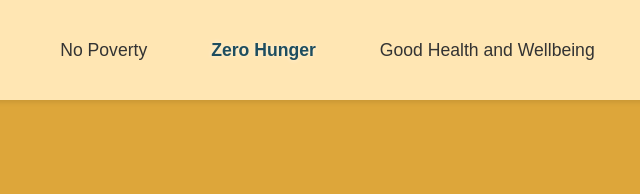
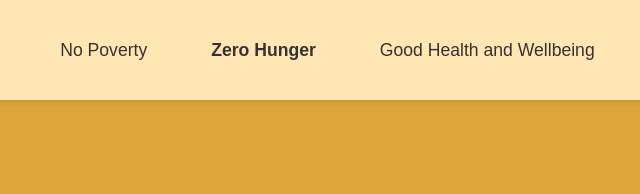
Before and after one commit to mpresz123/SDG, a website: page public/zH.html in a window 1280 px wide. Shown: the top 194 px of the page, 299-939 px from the left. Drawn offline with nearby package versions, Linux system fonts and the light colour scheme.

Commit message:
quick accessibilty fix

```diff
--- a/public/styles.css
+++ b/public/styles.css
@@ -482,10 +482,8 @@ td th {
 }
 
 .final-active {
-  color: #1e4d5f !important;
   padding: 10px 20px;
   border-radius: 8px;
-  text-shadow: 0px 0px 5px rgba(255, 255, 255, 0.6);
   font-weight: bold !important;
   transform: scale(1.1);
   transition: all 0.3s ease;
```
